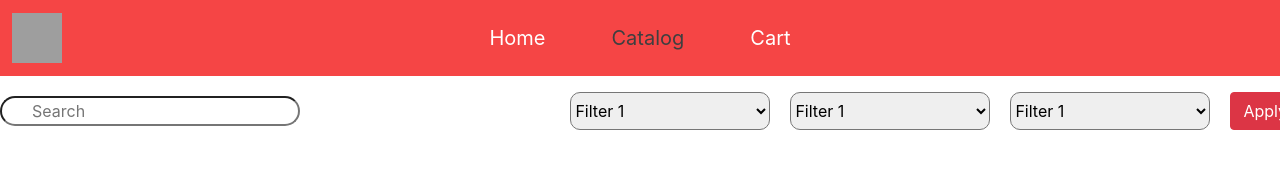
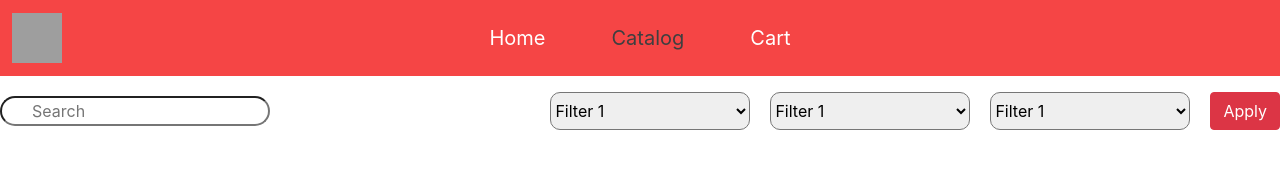
Before and after one commit to DmirtyYefymov/Softserve_React-App, a React (Create React App) app: page /catalog in a window 1280 px wide. Shown: the top 196 px of the page. Built offline with nearby package versions, Linux system fonts and the light colour scheme; grey boxes are pictures that could not be loaded.

Commit message:
Update catalog page

```diff
--- a/src/pages/CatalogPage/FilterNavBar/filter-nav-bar.css
+++ b/src/pages/CatalogPage/FilterNavBar/filter-nav-bar.css
@@ -1,6 +1,6 @@
 .filter-nav-bar {
     margin: 0 auto;
-    width: 1300px;
+    max-width: 1300px;
     height: 70px;
     display: flex;
     justify-content: space-between;
@@ -10,7 +10,7 @@
 .search input {
     border-radius: 30px;
     padding-left: 30px;
-    width: 300px;
+    width: 270px;
 }
 
 .filtres {
--- a/src/pages/CatalogPage/ProductList/index.jsx
+++ b/src/pages/CatalogPage/ProductList/index.jsx
@@ -5,8 +5,9 @@ import './product-item.css';
 const ProductList = ({data}) => {
 
     const products = data.map(item => {
+        const{id, ...itemProps} = item;
         return (
-            <ProductListItem {...item}/>
+            <ProductListItem key={id} {...itemProps}/>
         )
     })
 
```
Also changed, not shown: src/pages/CatalogPage/index.jsx (+4 -0 lines).
